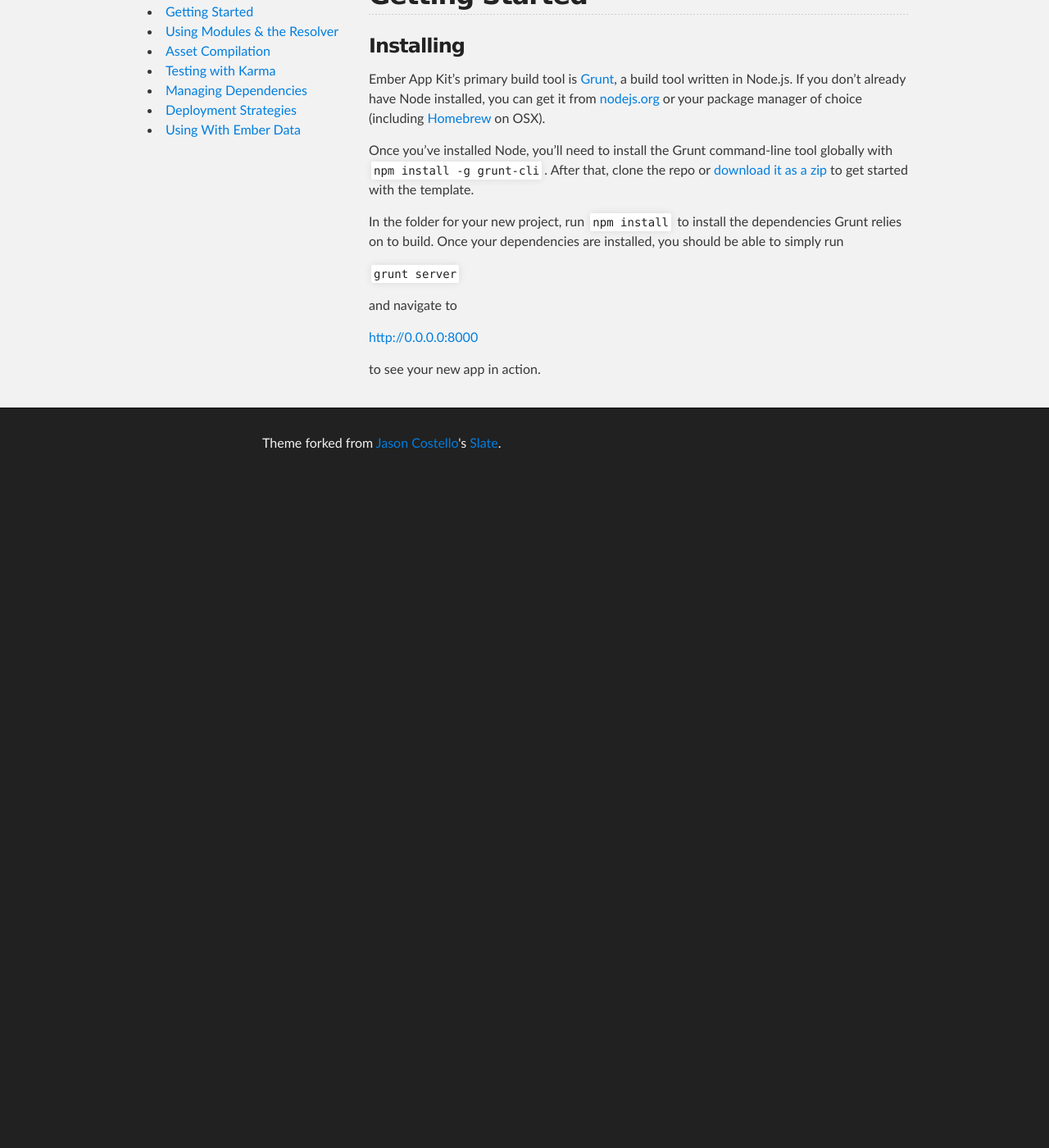
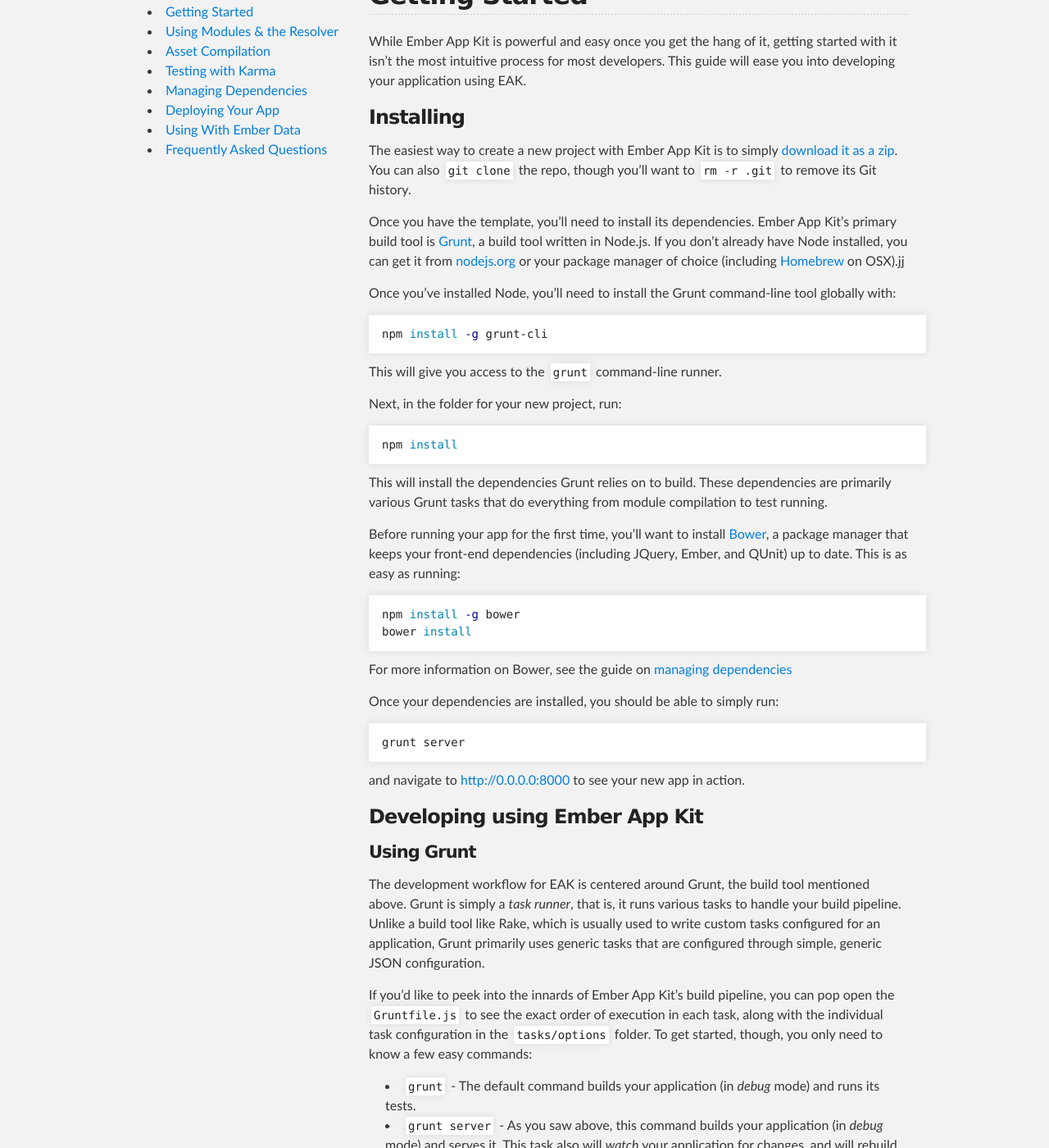
Before and after one commit to stefanpenner/ember-app-kit, a Jekyll site: the page built from guides/getting-started.md, in a window 1280 px wide and 1400 px high, scrolled down 270 px. Shown: the whole window at 82% size. Built offline with Jekyll 4.4.1, drawn with Linux system fonts in a browser that asks for light colours; before the commit the page ends 900 px from its top, so only the background shows below that; some of the changed text lies outside the part shown.

Commit message:
More skeleton pages

```diff
--- a/_config.yml
+++ b/_config.yml
@@ -13,10 +13,12 @@
     page: "/guides/testing.html"
   - name: "Managing Dependencies"
     page: "/guides/dependencies.html"
-  - name: "Deployment Strategies"
+  - name: "Deploying Your App"
     page: "/guides/deployment.html"
   - name: "Using With Ember Data"
     page: "/guides/ember-data.html"
+  - name: "Frequently Asked Questions"
+    page: "/guides/faq.html"
 
 pygments: true
 
--- a/guides/getting-started.md
+++ b/guides/getting-started.md
@@ -4,18 +4,63 @@
 permalink: getting-started.html
 ---
 
+While Ember App Kit is powerful and easy once you get the hang of it, getting started with it isn't the most intuitive process for most developers. This guide will ease you into developing your application using EAK.
+
 ### Installing
 
-Ember App Kit's primary build tool is [Grunt](http://gruntjs.com), a build tool written in Node.js. If you don't already have Node installed, you can get it from [nodejs.org](http://nodejs.org/) or your package manager of choice (including [Homebrew](http://brew.sh/) on OSX).
+The easiest way to create a new project with Ember App Kit is to simply [download it as a zip](https://github.com/stefanpenner/ember-app-kit/archive/master.zip). You can also `git clone` the repo, though you'll want to `rm -r .git` to remove its Git history.
 
-Once you've installed Node, you'll need to install the Grunt command-line tool globally with `npm install -g grunt-cli`. After that, clone the repo or [download it as a zip](https://github.com/stefanpenner/ember-app-kit/archive/master.zip) to get started with the template.
+Once you have the template, you'll need to install its dependencies. Ember App Kit's primary build tool is [Grunt](http://gruntjs.com), a build tool written in Node.js. If you don't already have Node installed, you can get it from [nodejs.org](http://nodejs.org/) or your package manager of choice (including [Homebrew](http://brew.sh/) on OSX).jj
 
-In the folder for your new project, run `npm install` to install the dependencies Grunt relies on to build. Once your dependencies are installed, you should be able to simply run
+Once you've installed Node, you'll need to install the Grunt command-line tool globally with:
 
-`grunt server`
+{% highlight sh %}
+npm install -g grunt-cli
+{% endhighlight %}
 
-and navigate to
+This will give you access to the `grunt` command-line runner.
 
-[http://0.0.0.0:8000](http://0.0.0.0:8000)
+Next, in the folder for your new project, run:
 
-to see your new app in action.
+{% highlight sh %}
+npm install
+{% endhighlight %}
+
+This will install the dependencies Grunt relies on to build. These dependencies are primarily various Grunt tasks that do everything from module compilation to test running.
+
+Before running your app for the first time, you'll want to install [Bower](http://bower.io), a package manager that keeps your front-end dependencies (including JQuery, Ember, and QUnit) up to date. This is as easy as running:
+
+{% highlight sh %}
+npm install -g bower
+bower install
+{% endhighlight %}
+
+For more information on Bower, see the guide on [managing dependencies](/guides/dependencies.html)
+
+Once your dependencies are installed, you should be able to simply run:
+
+{% highlight sh %}
+grunt server
+{% endhighlight %}
+
+and navigate to [http://0.0.0.0:8000](http://0.0.0.0:8000) to see your new app in action.
+
+### Developing using Ember App Kit
+
+#### Using Grunt
+
+The development workflow for EAK is centered around Grunt, the build tool mentioned above. Grunt is simply a *task runner*, that is, it runs various tasks to handle your build pipeline. Unlike a build tool like Rake, which is usually used to write custom tasks configured for an application, Grunt primarily uses generic tasks that are configured through simple, generic JSON configuration.
+
+If you'd like to peek into the innards of Ember App Kit's build pipeline, you can pop open the `Gruntfile.js` to see the exact order of execution in each task, along with the individual task configuration in the `tasks/options` folder. To get started, though, you only need to know a few easy commands:
+
+* `grunt` - The default command builds your application (in *debug* mode) and runs its tests.
+* `grunt server` - As you saw above, this command builds your application (in *debug* mode) and serves it. This task also will *watch* your application for changes, and will rebuild any time you change a file.
+* `grunt build:debug` - Builds your application once in *debug* mode. This will output your app in `tmp/public`.
+* `grunt build:dist` - Builds your application once in *dist* mode. This means your assets will be minified and version-stamped. This task also builds to the `dist/` folder, which can be deployed to a static server in production.
+* `grunt server:dist` - Same as above, but also launches a preview server for your optimized output.
+
+#### Testing your application
+
+#### Writing modules
+
+### Next Steps
```
Also changed, not shown: guides/asset-compilation.md (added, +30 -0 lines), guides/dependencies.md (added, +5 -0 lines), guides/deployment.md (added, +5 -0 lines), guides/faq.md (added, +13 -0 lines), guides/testing.md (added, +5 -0 lines), guides/using-modules.md (added, +5 -0 lines).
